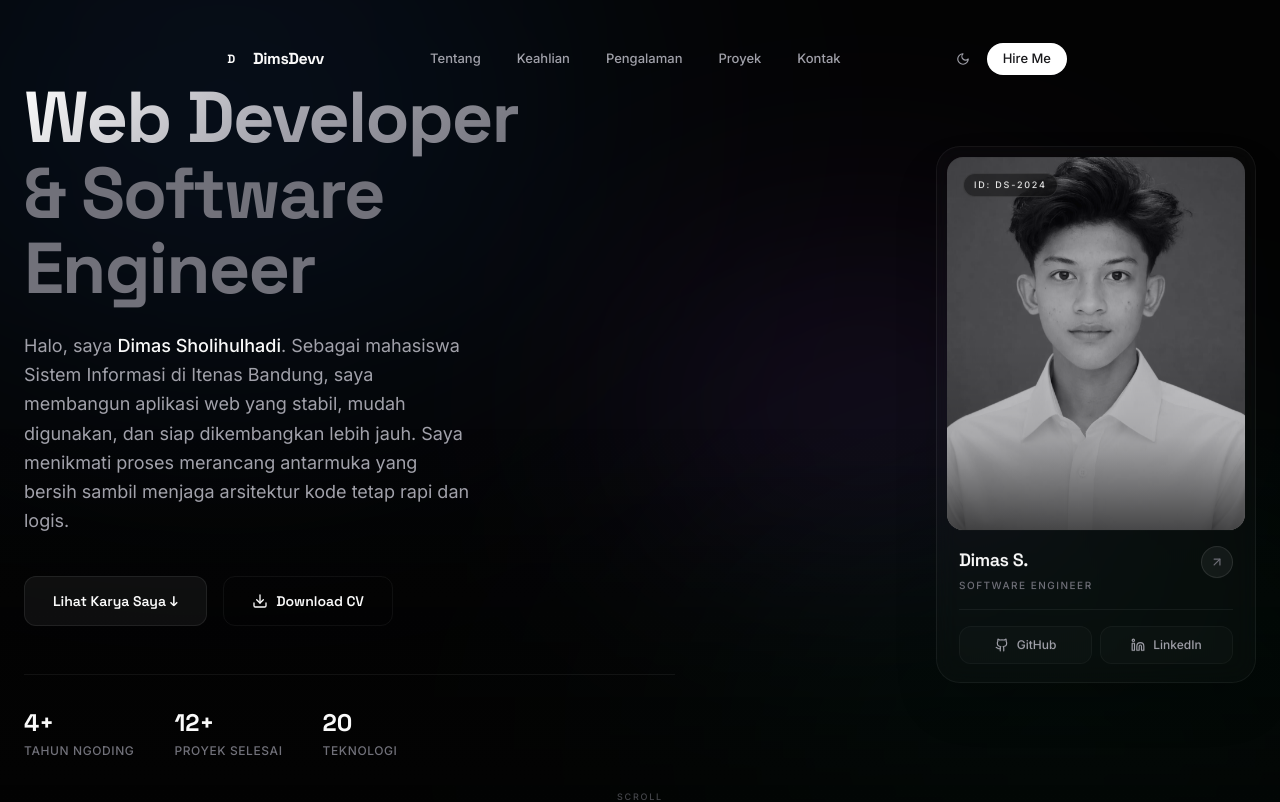
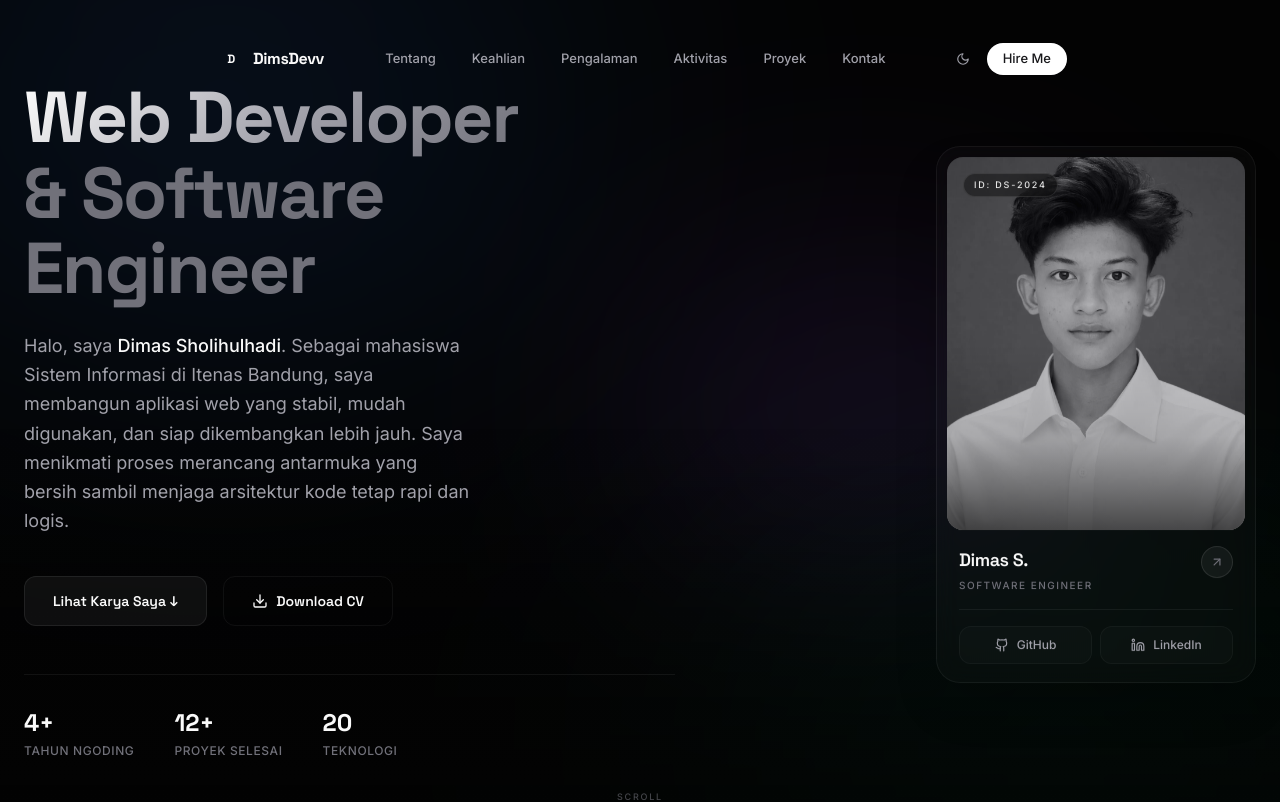
Before and after one commit to dimsdevv/myportfolio, a React (Vite) app: page / in a window 1280 px wide. Shown: the top 802 px of the page. Built offline with nearby package versions, Linux system fonts and the light colour scheme.

Commit message:
feat(nav): add activity section to navbar

```diff
--- a/src/components/layout/Navbar.tsx
+++ b/src/components/layout/Navbar.tsx
@@ -8,6 +8,7 @@ const navItems = [
   { label: 'Tentang', href: '#about' },
   { label: 'Keahlian', href: '#skills' },
   { label: 'Pengalaman', href: '#experience' },
+  { label: 'Aktivitas', href: '#activity' },
   { label: 'Proyek', href: '#projects' },
   { label: 'Kontak', href: '#contact' },
 ]
```
